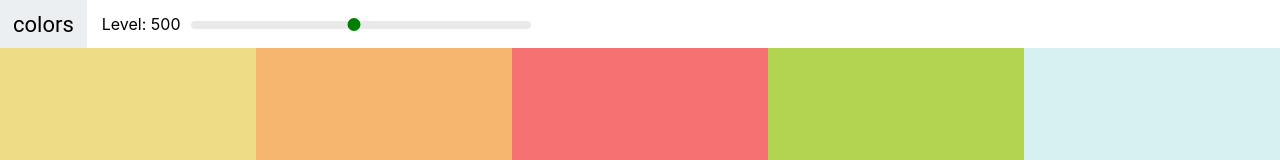
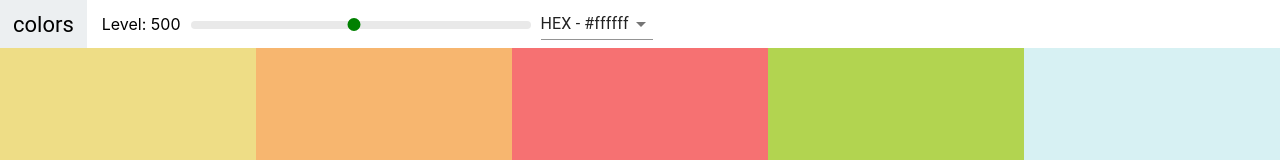
Before and after one commit to Slowcobo/colorful, a React (Create React App) app: page /palette/flat-ui-colors-american in a window 1280 px wide. Shown: the top 160 px of the page. Built offline with nearby package versions, Linux system fonts and the light colour scheme.

Commit message:
Add Material UI Select

```diff
--- a/package.json
+++ b/package.json
@@ -3,6 +3,7 @@
   "version": "0.1.0",
   "private": true,
   "dependencies": {
+    "@material-ui/core": "^4.10.2",
     "@testing-library/jest-dom": "^4.2.4",
     "@testing-library/react": "^9.5.0",
     "@testing-library/user-event": "^7.2.1",
--- a/src/Navbar.js
+++ b/src/Navbar.js
@@ -1,11 +1,27 @@
 import React, { Component } from "react";
 import Slider from "rc-slider";
+import Select from "@material-ui/core/Select";
+import MenuItem from "@material-ui/core/MenuItem";
 import "rc-slider/assets/index.css";
 import "./Navbar.css";
 
 class Navbar extends Component {
+  constructor(props) {
+    super(props);
+    this.state = {
+      format: "hex",
+    };
+    this.changeFormat = this.changeFormat.bind(this);
+  }
+  changeFormat(e) {
+    this.setState({
+      format: e.target.value,
+    });
+    this.props.handleChange(e.target.value);
+  }
   render() {
-    const { level, changeLevel } = this.props;
+    const { level, changeLevel, handleChange } = this.props;
+    const { format } = this.state;
     return (
       <header className="Navbar">
         <div className="logo">
@@ -23,6 +39,13 @@
             />
           </div>
         </div>
+        <div className="select-container">
+          <Select value={format} onChange={this.changeFormat}>
+            <MenuItem value="hex">HEX - #ffffff</MenuItem>
+            <MenuItem value="rgb">RGB - rgb(255, 255, 255)</MenuItem>
+            <MenuItem value="rgba">RGBA - rgba(255, 255, 255, 1.0)</MenuItem>
+          </Select>
+        </div>
       </header>
     );
   }
--- a/src/Palette.js
+++ b/src/Palette.js
@@ -6,24 +6,32 @@
 class Palette extends Component {
   constructor(props) {
     super(props);
-    this.state = { level: 500 };
+    this.state = { level: 500, format: "hex" };
     this.changeLevel = this.changeLevel.bind(this);
+    this.changeFormat = this.changeFormat.bind(this);
   }
   changeLevel(level) {
     this.setState({
       level,
     });
   }
+  changeFormat(val) {
+    this.setState({ format: val });
+  }
   render() {
     const { colors } = this.props.palette;
-    const { level } = this.state;
+    const { level, format } = this.state;
     const colorBoxes = colors[level].map((color) => (
-      <ColorBox background={color.hex} name={color.name} />
+      <ColorBox background={color[format]} name={color.name} />
     ));
     return (
       <div className="Palette">
         {/* {Navbar gotes here} */}
-        <Navbar level={this.state.level} changeLevel={this.changeLevel} />
+        <Navbar
+          level={this.state.level}
+          changeLevel={this.changeLevel}
+          handleChange={this.changeFormat}
+        />
         <div className="Palette-colors">
           {/* {Color boxes here } */}
           {colorBoxes}
```
Also changed, not shown: 1 other file (tests, documents, lock files or other folders).
